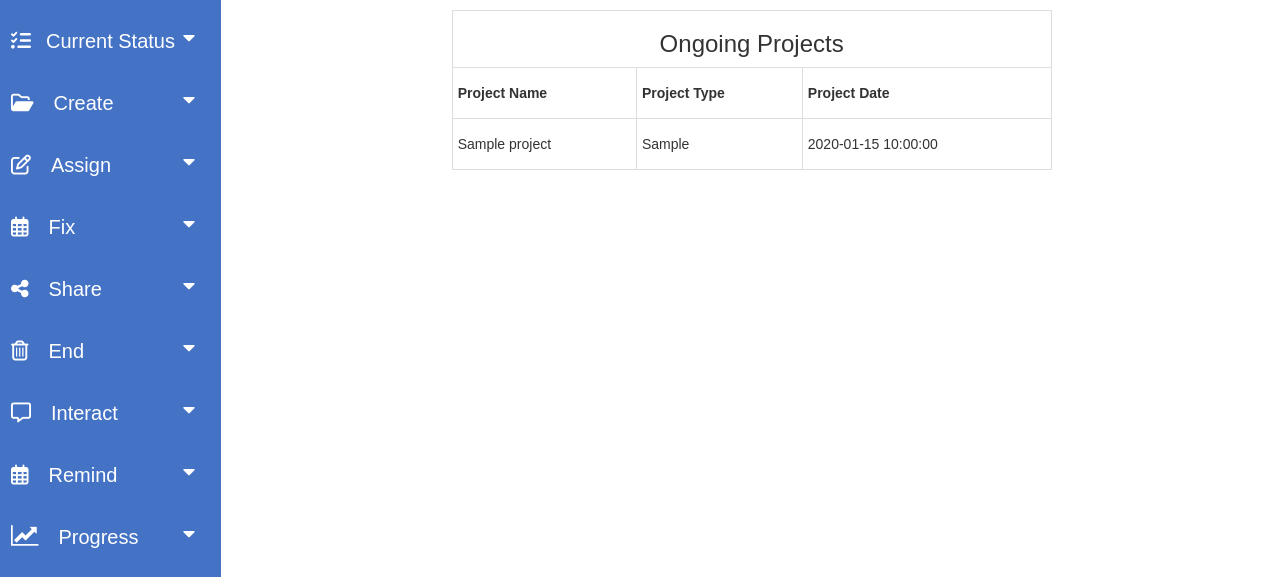
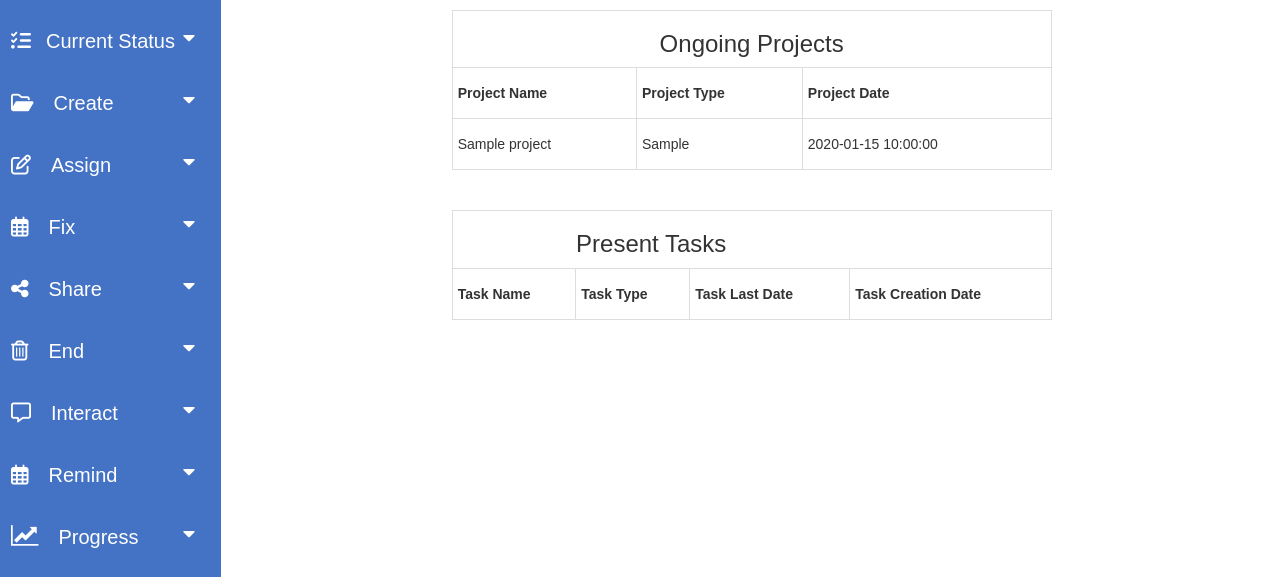
Before and after one commit to KLNarayana03/ResearchRealm, a PHP site: page /landingpage.php in a window 1280 px wide. Shown: the part 83-660 px from the top of the page. Run offline with PHP 8.4, Linux system fonts and the light colour scheme; the visitor is signed in with stand-in values (Sample User, id 1); tables that the repository leaves empty or names only in its code hold one stand-in row (values such as "Sample post"); lists and menus that the app fills with data are empty; some libraries are stand-ins or nearby versions.

Commit message:
Update landingpage.php

```diff
--- a/final/landingpage.php
+++ b/final/landingpage.php
@@ -3,7 +3,6 @@
 include_once 'source/db_connect.php';
 include_once 'source/session.php';
 $id = $_SESSION['id'];
-
 $query = "select * from projects where userid = $id";
 $result =$conn->prepare($query);
 $result->execute();
@@ -100,23 +99,26 @@
       </div>
 
       <button class="dropdown-btn">Tasks
-        <i class="fa fa-caret-down"></i>
+      <!-- <i class="fa fa-caret-down"></i> -->
       </button>
       <div class="dropdown-container">
-        <a href="#">Project Tasks</a>
         <button class="open-button" onclick="openForm2()">Create new Task</button>
-        <div class="form-popup" id="myForm">
-  <form action="createtask.php" class="form-container" method="post">
+        <div class="form-popup" id="myForm2">
+  <form action="createtasks.php" class="form-container" method="post">
 
     <hr class="new1">
-
     <input for="taskname" type="text" placeholder="Enter Task Name" name="taskname" required>
+    <select for="tasktype" id="projecttype" name="tasktype" style="margin-bottom:20px;">
+    <option value="projectrelatedtask">Project Related Task</option>
+    <option value="othertask">Other Task</option>
+    </select>
+    <label style="font-size:15.5px;">Task Deadline: &nbsp &nbsp </label>
+    <input for="tasklastdate" type="date" name="tasklastdate" required>
     <textarea for="taskdesc" class="projectdescription" name="taskdesc" placeholder="Enter Task Description" style="height:200px"></textarea>
-
     <input type="submit" name="projectup-btn" class="btn" value="Submit">
     <button type="button" class="btn cancel" onclick="closeForm2()">Close</button>
   </form>
-</div>
+  </div>
 
 <script>
 function openForm2() {
@@ -127,40 +129,40 @@
   document.getElementById("myForm2").style.display = "none";
 }
 </script>
-
-
-
-
-
-        <a href="#">Others</a>
       </div>
 
-      <button class="dropdown-btn">Inventory
-        <i class="fa fa-caret-down"></i>
-      </button>
-      <div class="dropdown-container">
-        <a href="#">Equipments</a>
-        <a href="#">Consumables</a>
-      </div>
-
-     <button class="dropdown-btn">Resources
-    <i class="fa fa-caret-down"></i>
+  <button class="dropdown-btn">Calendar Entries
+   <!-- <i class="fa fa-caret-down"></i>-->
   </button>
   <div class="dropdown-container">
-    <a href="#">Documents</a>
-    <a href="#">Softwares</a>
-    <a href="#">Files</a>
-    <a href="#">Images</a>
-    <a href="#">Videos</a>
+  <button class="open-button" onclick="openForm3()">Create new Calendar Entry</button>
+        <div class="form-popup" id="myForm3">
+  <form action="createcalendarentry.php" class="form-container" method="post">
+
+    <hr class="new1">
+    <input for="calendarentryname" type="text" placeholder="Title" name="calendarentryname" required>
+    <select for="calendarentrytype" id="projecttype" name="calendarentrytype" style="margin-bottom:20px;">
+    <option value="meetings">Meetings</option>
+    <option value="deadlines">Deadlines</option>
+    <option value="reminders">Reminders</option>
+    </select>
+    <label for="calendarentrydate" style="font-size:15.5px;">Date: &nbsp &nbsp </label>
+    <input for="calendarentrydate" type="date" name="calendarentrydate" required>
+    <textarea for="calendarentrydesc" class="projectdescription" name="calendarentrydesc" placeholder="Description" style="height:200px"></textarea>
+    <input type="submit" name="projectup-btn" class="btn" value="Submit">
+    <button type="button" class="btn cancel" onclick="closeForm3()">Close</button>
+  </form>
   </div>
 
-  <button class="dropdown-btn">Calendar Entries
-    <i class="fa fa-caret-down"></i>
-  </button>
-  <div class="dropdown-container">
-    <a href="#">Meetings</a>
-    <a href="#">Reminders</a>
-    <a href="#">Deadlines</a>
+<script>
+function openForm3() {
+  document.getElementById("myForm3").style.display = "block";
+}
+
+function closeForm3() {
+  document.getElementById("myForm3").style.display = "none";
+}
+</script>
   </div>
 
   </div>
@@ -187,6 +189,14 @@
         <a href="#">Project Deliverables</a>
         <a href="#">Others</a>
       </div>
+
+      <button class="dropdown-btn">Inventory
+        <!--<i class="fa fa-caret-down"></i> -->
+      </button>
+      <div class="dropdown-container">
+
+      </div>
+
   </div>
 
 
@@ -305,6 +315,33 @@
           ?>
 
  </table>
+  <br>
+   <br>
+ <table align="center" style="width:600px; line-height:40px; border: 1px solid #ddd;">
+      <tr>
+        <th colspan="3" style="text-align:center;"><h3>Present Tasks</h3></th>
+      </tr>
+      <tr>
+        <th style="padding:5px; border: 1px solid #ddd;">Task Name</th>
+        <th style="padding:5px; border: 1px solid #ddd;">Task Type</th>
+        <th style="padding:5px; border: 1px solid #ddd;">Task Last Date</th>
+        <th style="padding:5px; border: 1px solid #ddd;">Task Creation Date</th>
+      </tr>
+      <?php
+        while($rows=$result->fetch(PDO::FETCH_ASSOC)){
+      ?>
+        <tr>
+          <td style="padding:5px; border: 1px solid #ddd;"><?php echo $rows['taskname']; ?></td>
+          <td style="padding:5px; border: 1px solid #ddd;"><?php echo $rows['tasktype']; ?></td>
+          <td style="padding:5px; border: 1px solid #ddd;"><?php echo $rows['tasklastdate']; ?></td>
+          <td style="padding:5px; border: 1px solid #ddd;"><?php echo $rows['taskdate']; ?></td>
+        </tr>
+          <?php
+        }
+          ?>
+
+ </table>
+
 </div>
 
 
```
